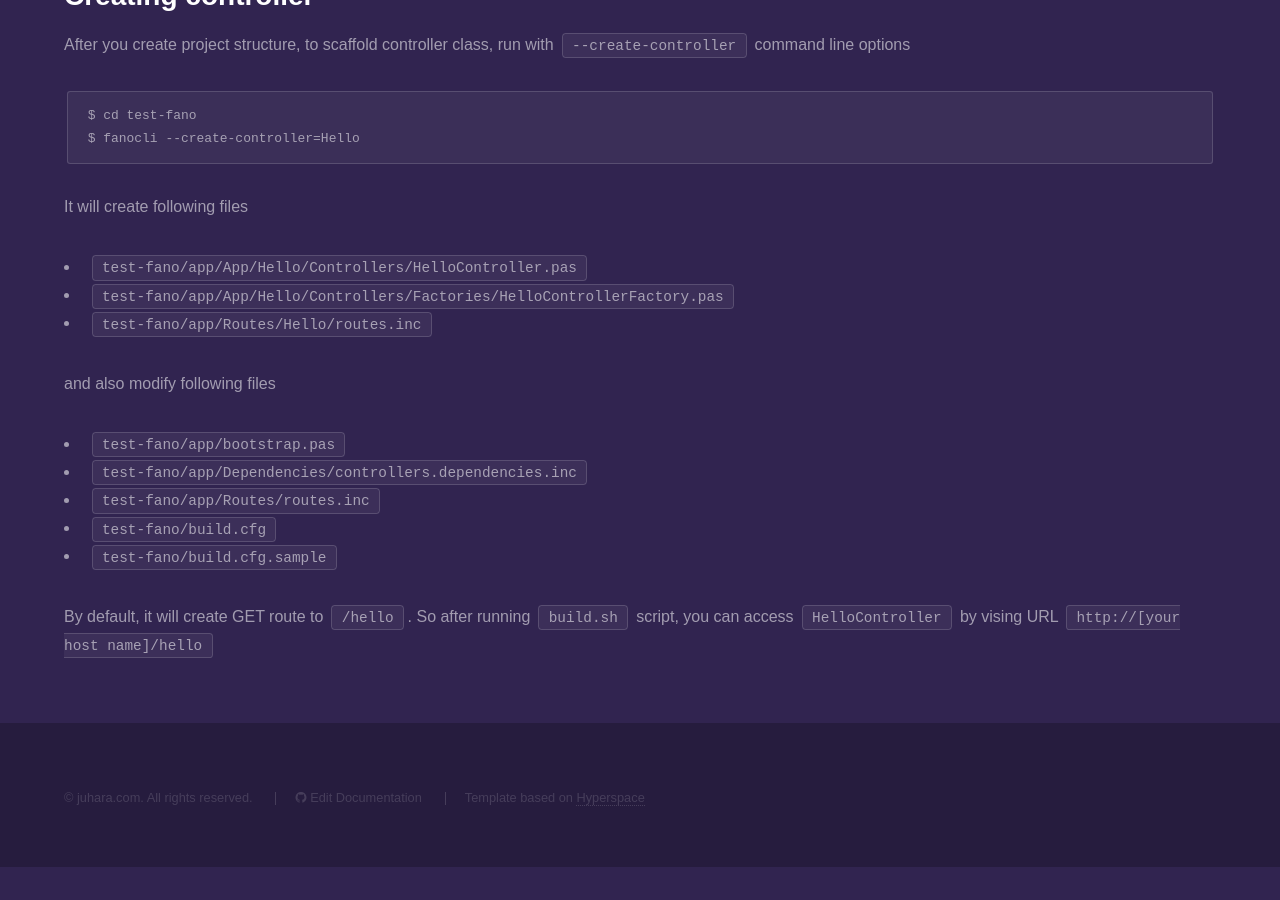
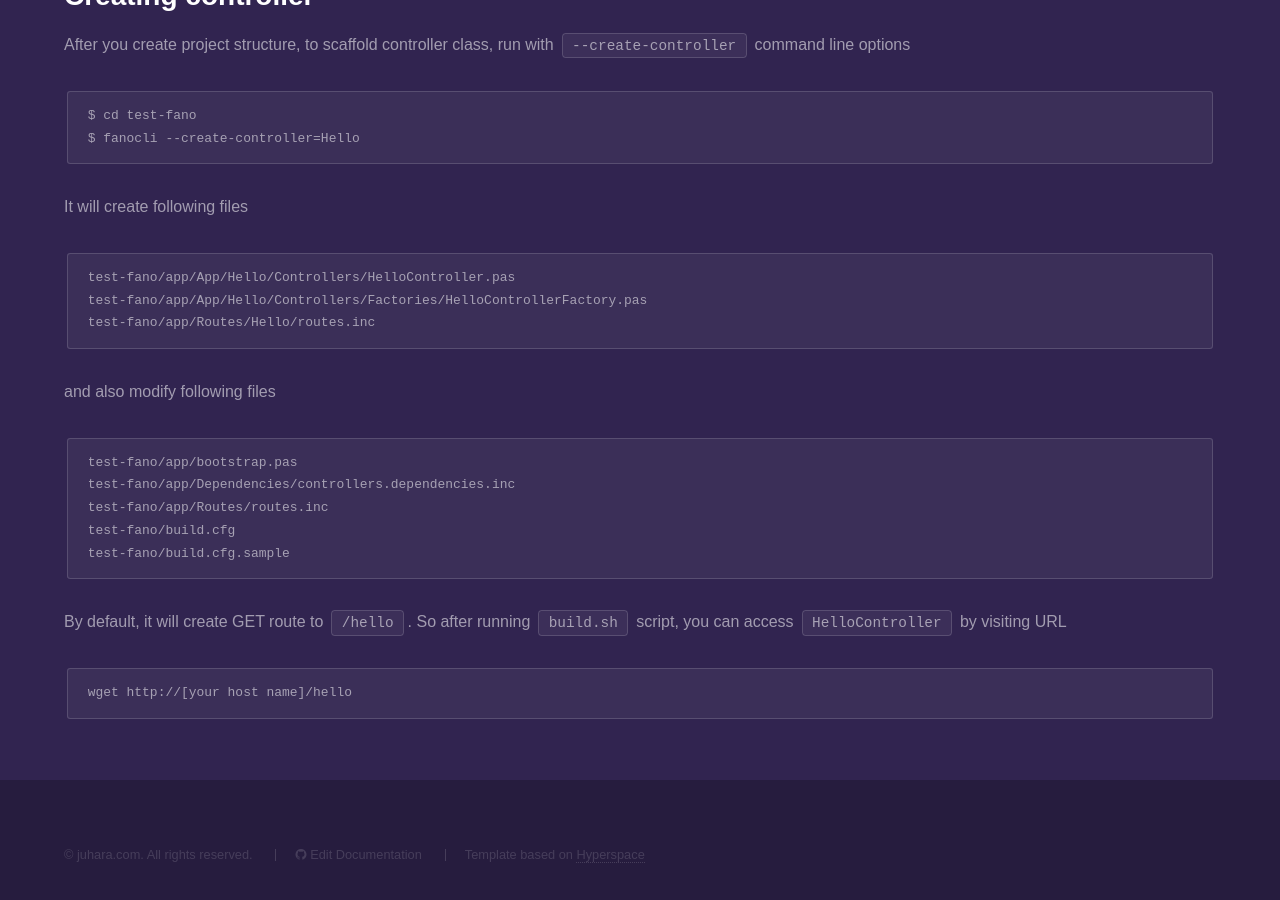
Before and after one commit to fanoframework/fanoframework.github.io, a Jekyll site: the page built from scaffolding-with-fano-cli/index.md, in a window 1280 px wide and 900 px high, scrolled down 2217 px. Built offline with Jekyll 4.4.1, drawn with Linux system fonts in a browser that asks for light colours; our own code applies the rules of GitHub Pages for plain Markdown files; before the commit the page ends 3084 px from its top, so only the background shows below that.

Commit message:
edit content to displayed better in mobile device

````diff
--- a/scaffolding-with-fano-cli/index.md
+++ b/scaffolding-with-fano-cli/index.md
@@ -90,17 +90,25 @@
 
 It will create following files
 
-- `test-fano/app/App/Hello/Controllers/HelloController.pas`
-- `test-fano/app/App/Hello/Controllers/Factories/HelloControllerFactory.pas`
-- `test-fano/app/Routes/Hello/routes.inc`
+```
+test-fano/app/App/Hello/Controllers/HelloController.pas
+test-fano/app/App/Hello/Controllers/Factories/HelloControllerFactory.pas
+test-fano/app/Routes/Hello/routes.inc
+```
 
 and also modify following files
 
-- `test-fano/app/bootstrap.pas`
-- `test-fano/app/Dependencies/controllers.dependencies.inc`
-- `test-fano/app/Routes/routes.inc`
-- `test-fano/build.cfg`
-- `test-fano/build.cfg.sample`
+```
+test-fano/app/bootstrap.pas
+test-fano/app/Dependencies/controllers.dependencies.inc
+test-fano/app/Routes/routes.inc
+test-fano/build.cfg
+test-fano/build.cfg.sample
+```
 
 By default, it will create GET route to `/hello`. So after running `build.sh`
-script, you can access `HelloController` by vising URL `http://[your host name]/hello`
+script, you can access `HelloController` by visiting URL
+
+```
+wget http://[your host name]/hello
+```
````
